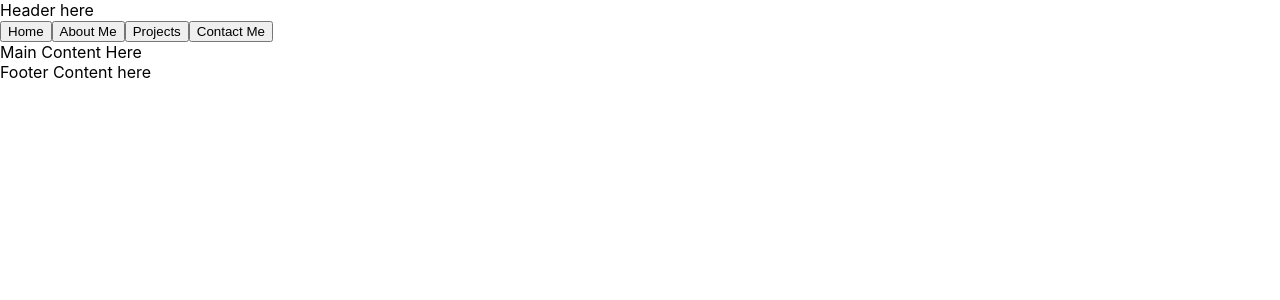
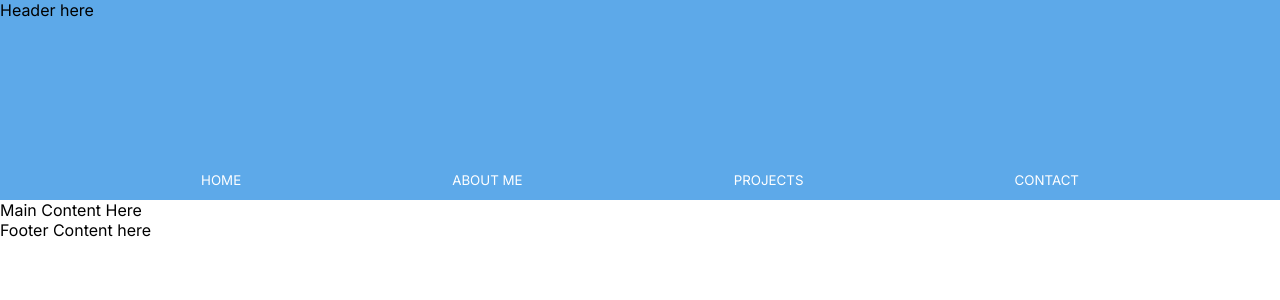
Before and after one commit to thomasmshaffery/portfolio, a React (Create React App) app: page / in a window 1280 px wide. Shown: the top 300 px of the page. Built offline with nearby package versions, Linux system fonts and the light colour scheme.

Commit message:
Header and navigation statics

```diff
--- a/src/App.js
+++ b/src/App.js
@@ -10,22 +10,22 @@ export default function App() {
 }
 
 function Header() {
-  return <div>Header here</div>;
+  return <header className="header">Header here</header>;
 }
 
 function NavigationBar() {
   return (
-    <div>
-      <NavigationButton>Home</NavigationButton>
-      <NavigationButton>About Me</NavigationButton>
-      <NavigationButton>Projects</NavigationButton>
-      <NavigationButton>Contact Me</NavigationButton>
-    </div>
+    <ul className="navigation-list">
+      <NavigationButton>HOME</NavigationButton>
+      <NavigationButton>ABOUT ME</NavigationButton>
+      <NavigationButton>PROJECTS</NavigationButton>
+      <NavigationButton>CONTACT</NavigationButton>
+    </ul>
   );
 }
 
 function NavigationButton({ children }) {
-  return <button>{children}</button>;
+  return <button className="navbutton">{children}</button>;
 }
 
 function MainContent() {
@@ -33,5 +33,5 @@ function MainContent() {
 }
 
 function Footer() {
-  return <div>Footer Content here</div>;
+  return <footer className="footer">Footer Content here</footer>;
 }
--- a/src/index.css
+++ b/src/index.css
@@ -1,13 +1,56 @@
+@import url("https://fonts.googleapis.com/css2?family=Inter:ital,opsz,wght@0,14..32,100..900;1,14..32,100..900&display=swap");
+* {
+  margin: 0;
+  padding: 0;
+  box-sizing: border-box;
+  font-family: "Inter";
+}
+
 body {
   margin: 0;
-  font-family: -apple-system, BlinkMacSystemFont, 'Segoe UI', 'Roboto', 'Oxygen',
-    'Ubuntu', 'Cantarell', 'Fira Sans', 'Droid Sans', 'Helvetica Neue',
-    sans-serif;
   -webkit-font-smoothing: antialiased;
   -moz-osx-font-smoothing: grayscale;
 }
 
 code {
-  font-family: source-code-pro, Menlo, Monaco, Consolas, 'Courier New',
+  font-family: source-code-pro, Menlo, Monaco, Consolas, "Courier New",
     monospace;
 }
+
+.app {
+  width: 100%;
+  height: 100vh;
+  display: grid;
+  grid-template-rows: auto auto 1fr auto;
+}
+
+.header {
+  background-color: #5da9e9;
+  height: 20vh;
+}
+
+.navigation-list {
+  height: 5vh;
+  background-color: #5da9e9;
+  display: flex;
+  justify-content: space-evenly;
+  align-items: center;
+}
+
+.navbutton {
+  padding: 10px;
+  background-color: inherit;
+  border: none;
+  border-color: #5da9e9;
+  color: #ffffff;
+  cursor: pointer;
+  transition-duration: 0.5s;
+}
+
+.navbutton:hover {
+  background-color: #ffffff;
+  color: #5da9e9;
+}
+
+.footer {
+}
```
